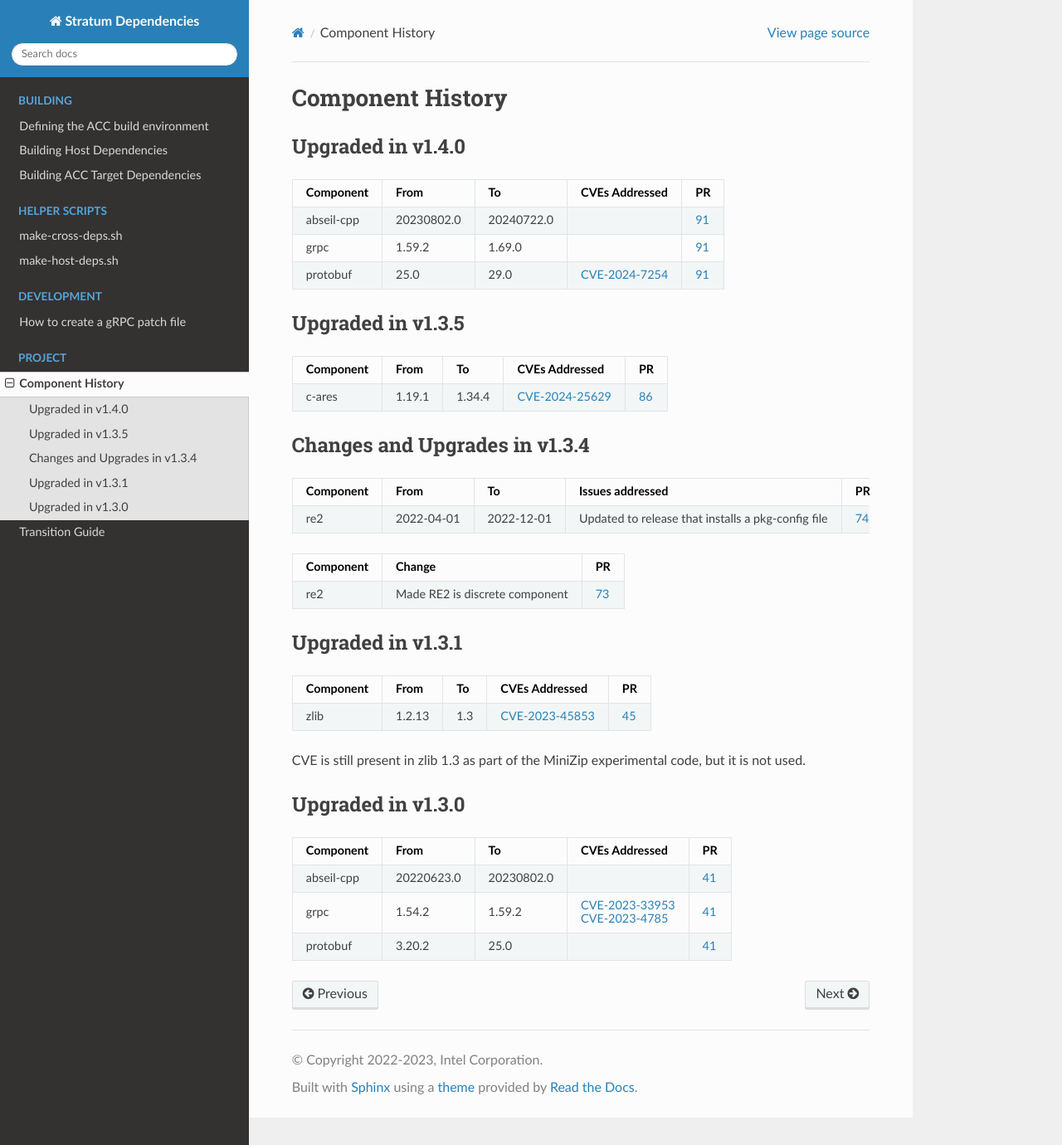
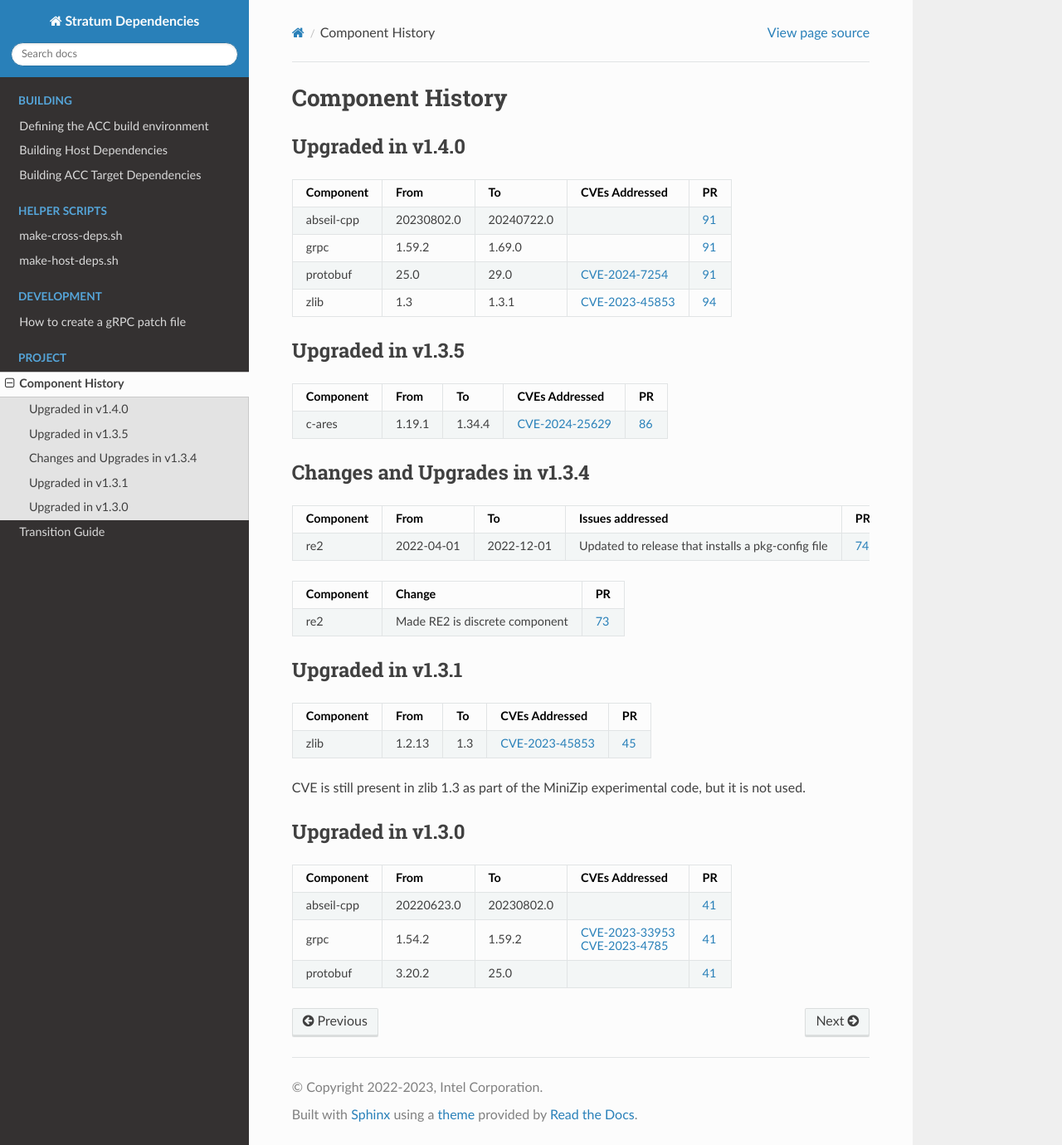
Before and after one commit to ipdk-io/stratum-deps, a Sphinx documentation site: the page built from docs/component-history.rst, in a window 1280 px wide and 1380 px high. Shown: the whole window at 83% size. Built offline with Sphinx 7.4.7 and the Read the Docs theme 3.1.0, drawn with Linux system fonts in a browser that asks for light colours.

Commit message:
Upgrade zlib from 1.3 to 1.3.1
Signed-off-by: Sabeel Ansari <sabeel.ansari@intel.com>

```diff
--- a/docs/component-history.rst
+++ b/docs/component-history.rst
@@ -35,6 +35,11 @@ Upgraded in v1.4.0
      - `CVE-2024-7254 <https://nvd.nist.gov/vuln/detail/cve-2024-7254>`_
      - `91 <https://github.com/ipdk-io/stratum-deps/pull/91>`_
 
+   * - zlib
+     - 1.3
+     - 1.3.1
+     - `CVE-2023-45853 <https://nvd.nist.gov/vuln/detail/CVE-2023-45853>`_
+     - `94 <https://github.com/ipdk-io/stratum-deps/pull/94>`_
 
 Upgraded in v1.3.5
 ------------------
```
Also changed, not shown: components.json, 1 other file.
